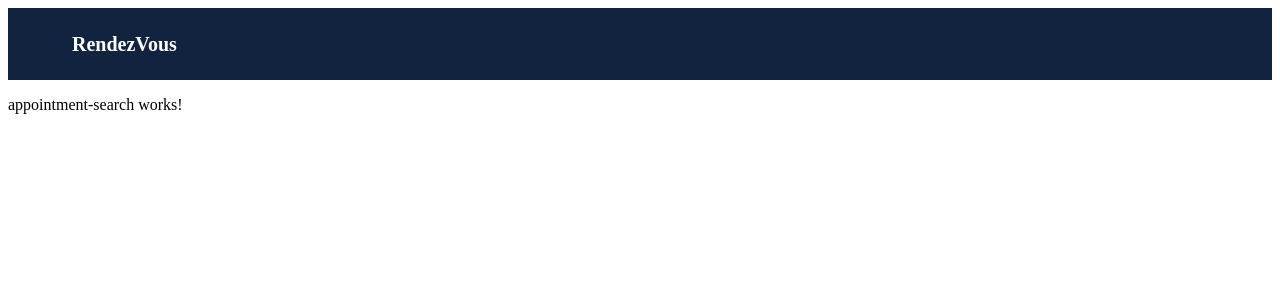
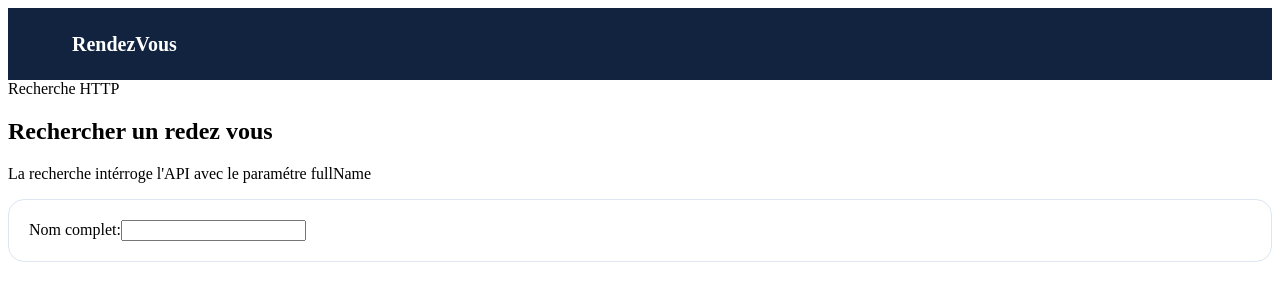
Before and after one commit to khalillakhdhar/appointment-frontend, an Angular app: page /search in a window 1280 px wide. Shown: the top 300 px of the page. Built offline with nearby package versions, Linux system fonts and the light colour scheme.

Commit message:
fix searchbar item
fix searchbar item in user appointment search page

```diff
--- a/src/app/features/appointment-search/appointment-search.html
+++ b/src/app/features/appointment-search/appointment-search.html
@@ -1 +1,22 @@
-<p>appointment-search works!</p>
+<section class="page">
+<div class="page-heading split">
+<div>
+  <span class="eyebrow">Recherche HTTP</span><h1>Rechercher un redez vous</h1>
+  <p>La recherche intérroge l'API avec le paramétre fullName</p>
+</div>
+
+</div>
+<form class="search-bar" [formGroup]="searchForm" (ngSubmit)="search()">
+  <div class="field-grow">
+<label for="searchName">Nom complet:</label>
+<input id="searchName" type="search" formControlName="fullName">
+@if(searchForm.controls.fullName.invalid && searchForm.controls.fullName.touched)
+{
+  <small class="error-text">Sasissez au moins deux caractére</small>
+}
+</div>
+</form>
+
+
+
+</section>
--- a/src/app/features/appointment-search/appointment-search.ts
+++ b/src/app/features/appointment-search/appointment-search.ts
@@ -10,7 +10,7 @@ import { HttpErrorResponse } from '@angular/common/http';
 
 @Component({
   selector: 'app-appointment-search',
-  imports: [ReactiveFormsModule,StatusBadge],
+  imports: [ReactiveFormsModule],
   templateUrl: './appointment-search.html',
   styleUrl: './appointment-search.css',
 })
@@ -27,7 +27,7 @@ readonly appointments=signal<Appointment[]>([]);
 readonly errorMessage=signal('');
 readonly searchForm=this.fb.nonNullable.group(
   {
-    fullName:[this.userStorage.currentUser()?.fullName ?? '',Validators.required]
+    fullName:[this.userStorage.currentUser()?.fullName ?? '',[Validators.required,Validators.minLength(2)]]
   }
 )
 search():void{
```
